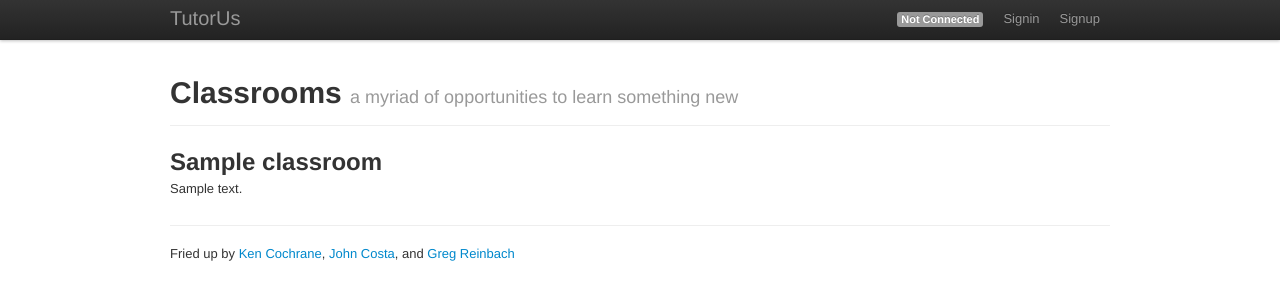
After one commit to reinbach/tutorus, a Django app: template tutorus/templates/classroom/index.html in a window 1280 px wide. The commit adds this page. Shown: the top 300 px of the page. Run offline with Django 3.2, Linux system fonts and the light colour scheme; the template is opened without the code that fills it: most values are stand-ins (such as "Sample title", 1, 10 or a date in 2020).

Commit message:
Started tying in classroom with interface

```diff
--- /dev/null
+++ b/tutorus/templates/classroom/index.html
@@ -0,0 +1,17 @@
+{% extends "base.html" %}
+
+{% block content %}
+  <section id="classroom">
+    <div class="page-header">
+      <h1>Classrooms <small>a myriad of opportunities to learn something new</small></h1>
+    </div>
+    <div class="row">
+      {% for classroom in classrooms %}
+        <div class="span4">
+          <h2>{{ classroom.label }}</h2>
+          <p>{{ classroom.description }}</p>
+        </div>
+      {% endfor %}
+    </div>
+  </section>
+{% endblock content %}
--- a/tutorus/templates/index.html
+++ b/tutorus/templates/index.html
@@ -4,18 +4,18 @@
   <div class="hero-unit">
     <h1>TutorUs</h1>
     <p>Teach or be taught, learn something new, help educate the world!</p>
-    <p><a class="btn btn-primary btn-large">View Classes »</a></p>
+    <p><a class="btn btn-primary btn-large" href="{% url classroom_home %}">View Classes »</a></p>
   </div>
   <div class="row">
     <div class="span4">
       <h2>Create Your Own Classes</h2>
       <p>You have something to teach, go ahead and create your own classes. Let students sign up and help to educate the world.</p>
-      <p><a class="btn">Create Class »</a></p>
+      <p><a class="btn" href="{% url classroom_create %}">Create Class »</a></p>
     </div>
     <div class="span4">
       <h2>Learn Something New</h2>
       <p>Want to learn something new, look for a class that interests you. Always good to be improving yourself.</p>
-      <p><a class="btn">Find Class »</a></p>
+      <p><a class="btn" href="{% url classroom_home %}">Find Class »</a></p>
     </div>
     <div class="span4">
       <h2>Suggest Classes</h2>
--- a/tutorus/urls.py
+++ b/tutorus/urls.py
@@ -3,8 +3,10 @@ from django.conf import settings
 
 from user.forms import SignupFormExtra
 
-urlpatterns = patterns('',
+urlpatterns = patterns(
+    '',
     url(r'^$', 'core.views.home', name='home'),
+    (r'^classroom/', include('classroom.urls')),
     # Override the signup form with our own, which includes a first and last name.
     (r'^accounts/signup/$', 'userena.views.signup', {'signup_form': SignupFormExtra}),
     (r'^accounts/', include('userena.urls')),
```
Also changed, not shown: tutorus/classroom/forms.py (added, +7 -0 lines), tutorus/classroom/urls.py (added, +7 -0 lines), tutorus/classroom/views.py (+25 -1 lines), tutorus/templates/classroom/create.html (added, +12 -0 lines), tutorus/classroom/models.py (line endings or trailing spaces).
